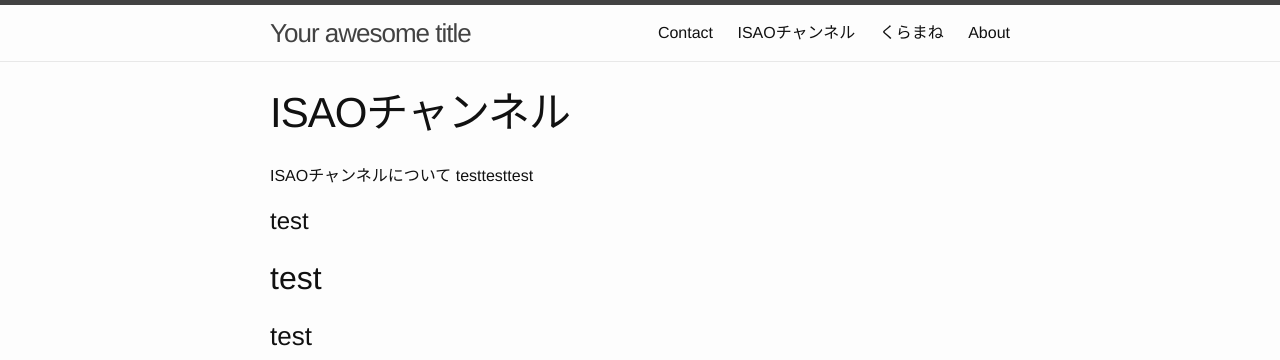
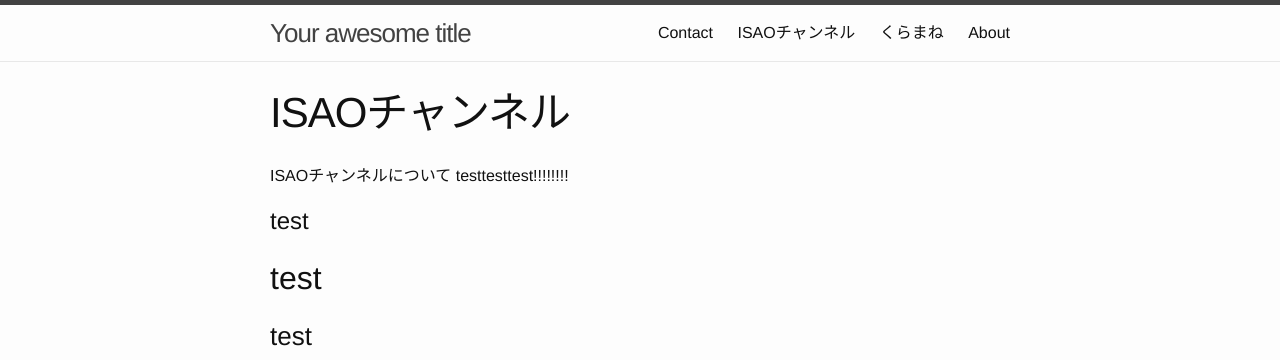
Before and after one commit to bigplants/jekyll_trial, a Jekyll site: the page built from about-copy-3.md, in a window 1280 px wide. Shown: the top 360 px of the page. Built offline with Jekyll 4.4.1, drawn with Linux system fonts in a browser that asks for light colours.

Commit message:
edit isao channel.

```diff
--- a/about-copy-3.md
+++ b/about-copy-3.md
@@ -5,7 +5,8 @@ permalink: /isao_cannel/
 ---
 
 
-ISAOチャンネルについて testtesttest
+ISAOチャンネルについて testtesttest!!!!!!!!
+
 
 # test
 
```
